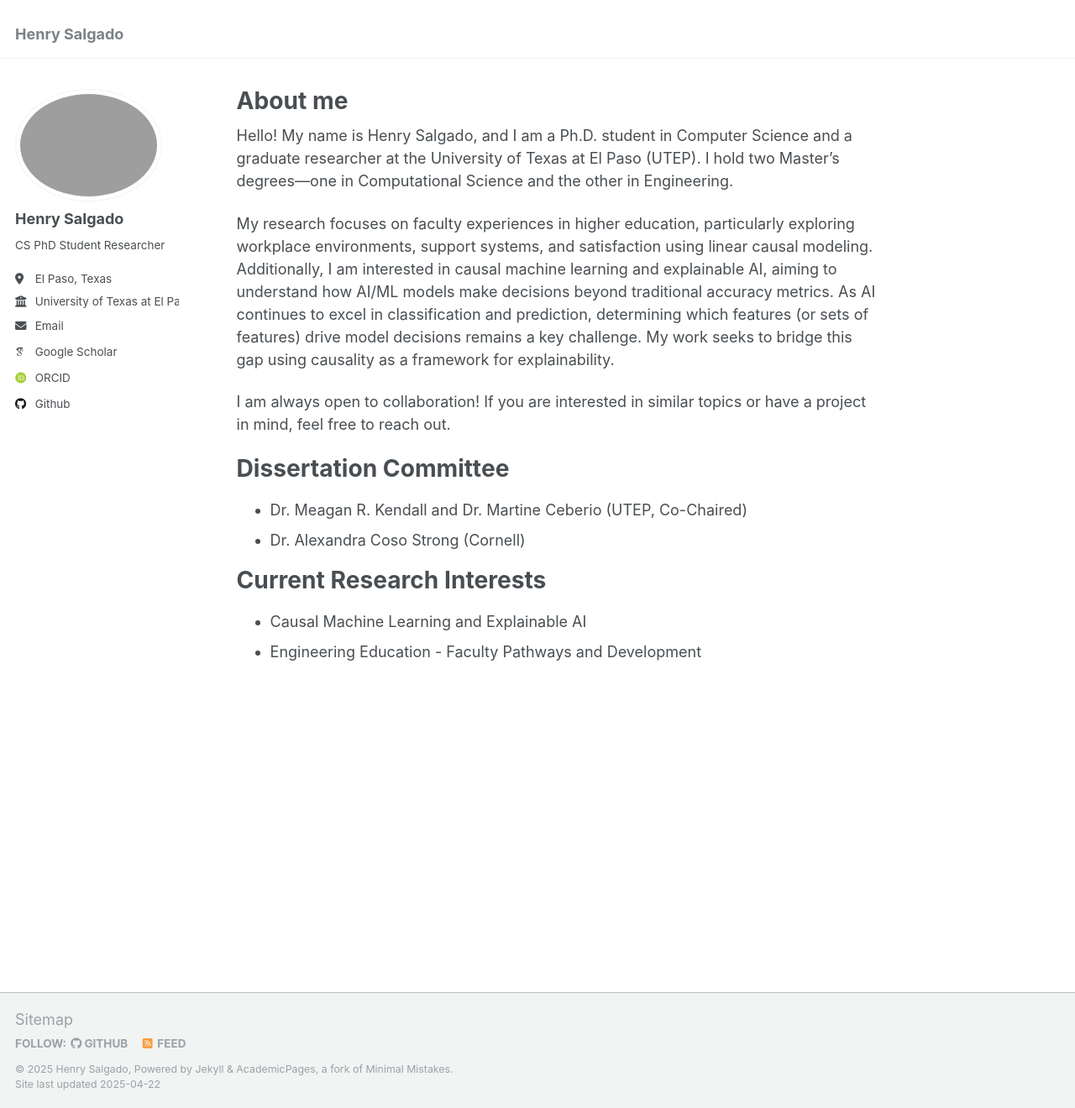
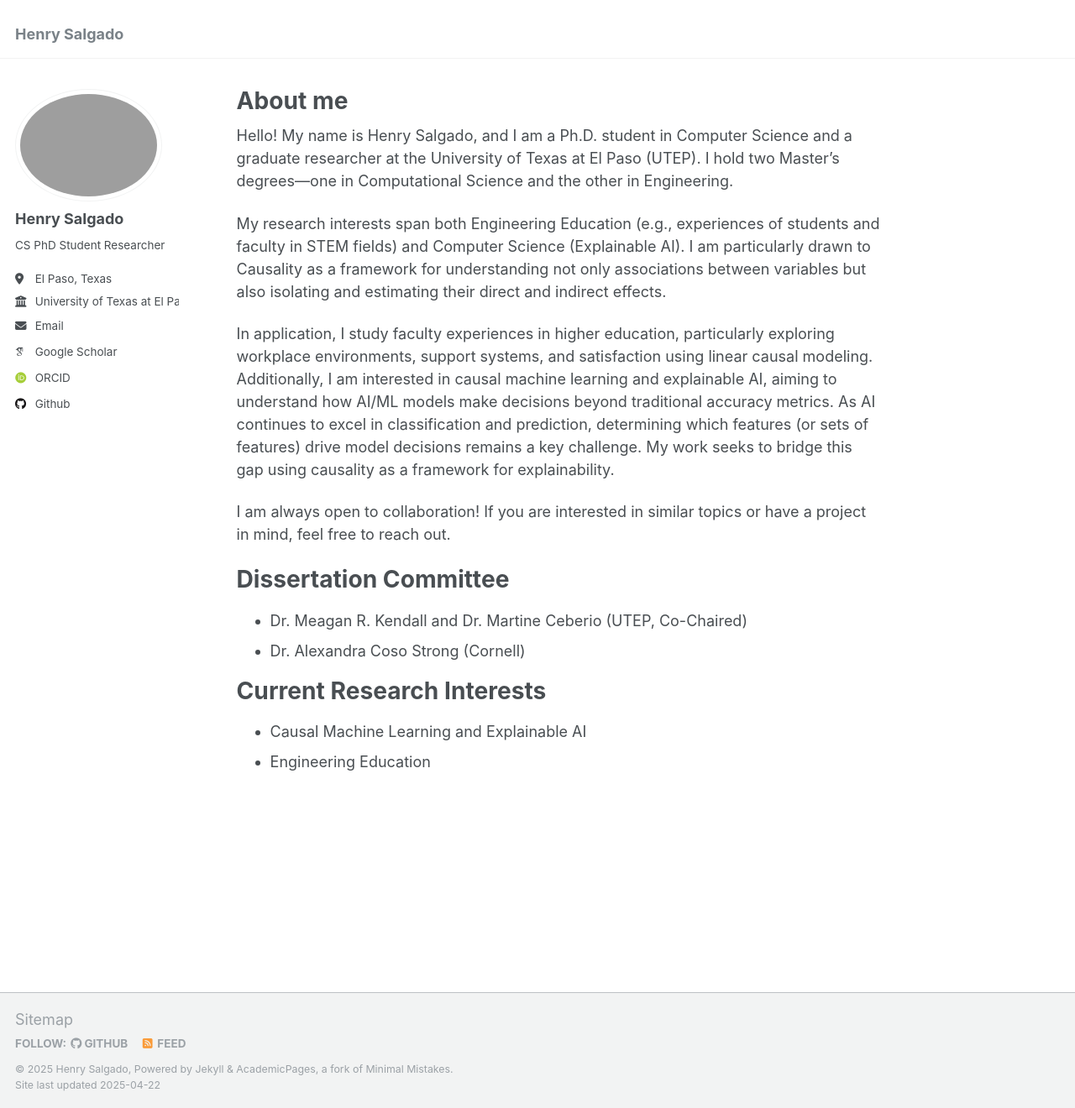
Before and after one commit to eigenhenry/eigenhenry.github.io, a Jekyll site: the page built from _pages/about.md, in a window 1280 px wide and 1320 px high. Shown: the whole window at 84% size. Built offline with Jekyll 4.4.1, drawn with Linux system fonts in a browser that asks for light colours; some web fonts are replaced.

Commit message:
Update about.md

```diff
--- a/_pages/about.md
+++ b/_pages/about.md
@@ -7,9 +7,11 @@ redirect_from:
   - /about.html
 ---
 
-Hello! My name is Henry Salgado, and I am a Ph.D. student in Computer Science and a graduate researcher at the University of Texas at El Paso (UTEP). I hold two Master’s degrees—one in Computational Science and the other in Engineering.
+Hello! My name is Henry Salgado, and I am a Ph.D. student in Computer Science and a graduate researcher at the University of Texas at El Paso (UTEP). I hold two Master's degrees—one in Computational Science and the other in Engineering.
 
-My research focuses on faculty experiences in higher education, particularly exploring workplace environments, support systems, and satisfaction using linear causal modeling. Additionally, I am interested in causal machine learning and explainable AI, aiming to understand how AI/ML models make decisions beyond traditional accuracy metrics. As AI continues to excel in classification and prediction, determining which features (or sets of features) drive model decisions remains a key challenge. My work seeks to bridge this gap using causality as a framework for explainability.
+My research interests span both Engineering Education (e.g., experiences of students and faculty in STEM fields) and Computer Science (Explainable AI). I am particularly drawn to Causality as a framework for understanding not only associations between variables but also isolating and estimating their direct and indirect effects.
+
+In application, I study faculty experiences in higher education, particularly exploring workplace environments, support systems, and satisfaction using linear causal modeling. Additionally, I am interested in causal machine learning and explainable AI, aiming to understand how AI/ML models make decisions beyond traditional accuracy metrics. As AI continues to excel in classification and prediction, determining which features (or sets of features) drive model decisions remains a key challenge. My work seeks to bridge this gap using causality as a framework for explainability.
 
 I am always open to collaboration! If you are interested in similar topics or have a project in mind, feel free to reach out.
 
@@ -22,4 +24,4 @@ Dissertation Committee
 Current Research Interests
 ======
 * Causal Machine Learning and Explainable AI
-* Engineering Education - Faculty Pathways and Development
+* Engineering Education
```
